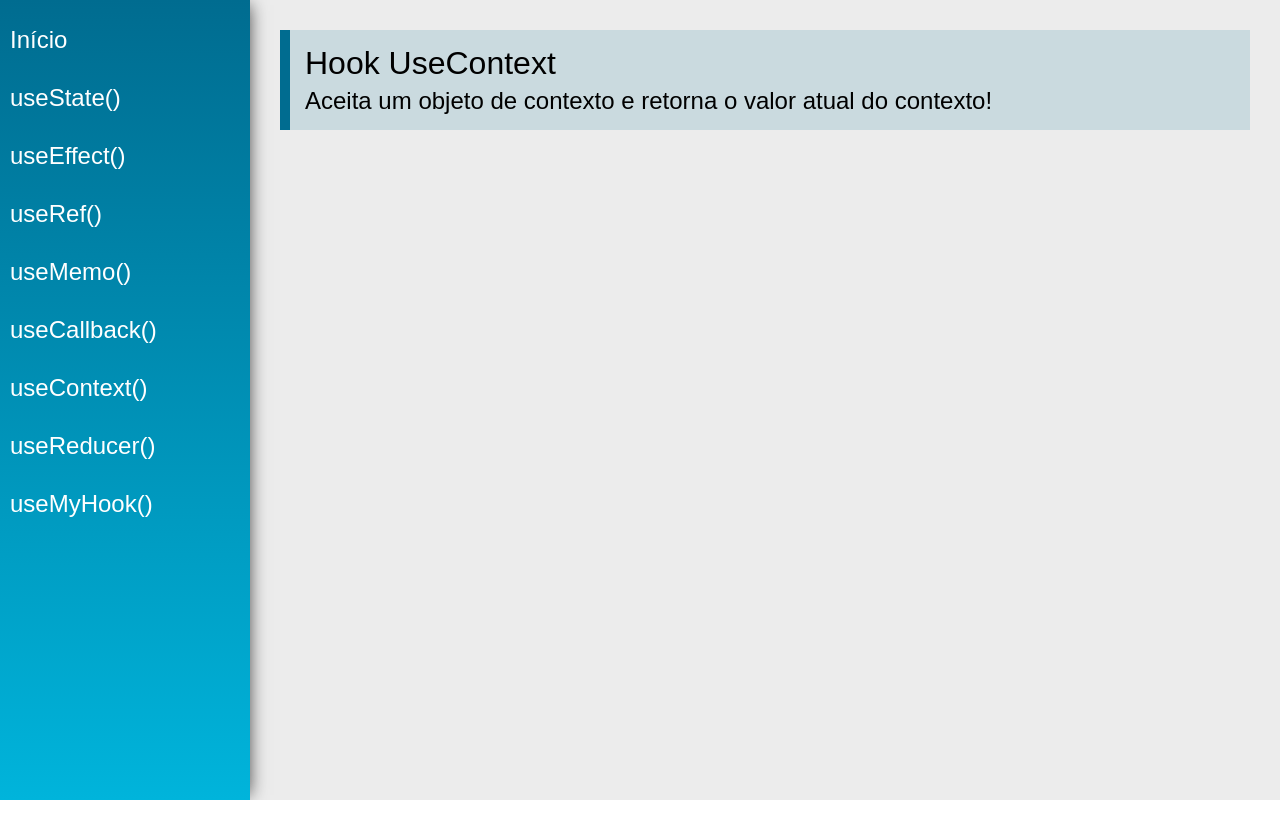
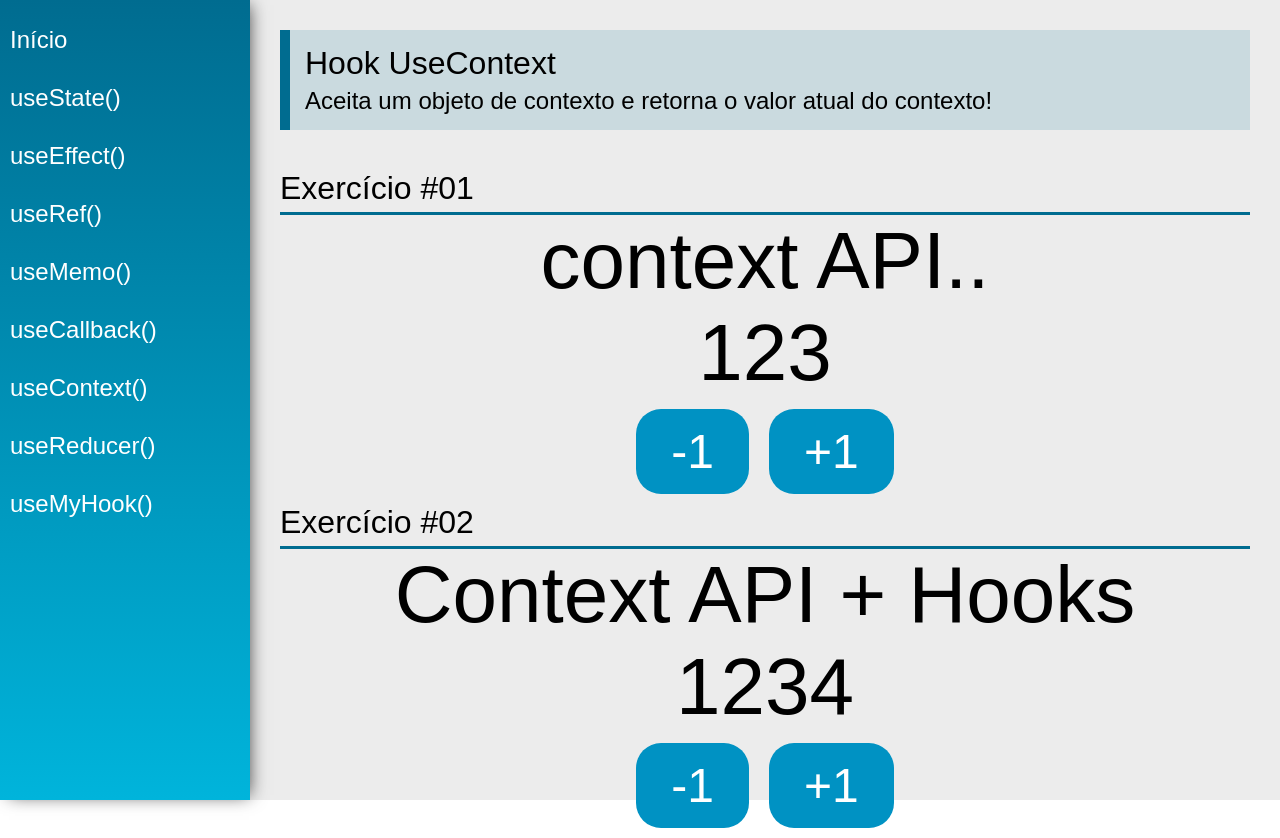
Before and after one commit to iThiagoLessa/hooks, a React (Create React App) app: page /useContext in a window 1280 px wide. Before the commit the page ends 800 px from the top, so only its background shows below. Built offline with nearby package versions, Linux system fonts and the light colour scheme.

Commit message:
Hook useContext

```diff
--- /dev/null
+++ b/src/data/DataContext.js
@@ -0,0 +1,10 @@
+import React from "react";
+
+export const data = {
+    number: 123,
+    text: "context API.."
+}
+
+const DataContext = React.createContext(null);
+
+export default DataContext;
--- /dev/null
+++ b/src/data/Store.jsx
@@ -0,0 +1,31 @@
+import React, { useState } from "react";
+
+
+const initialState = {
+    number: 1234,
+    text: "Context API + Hooks"
+}
+
+export const AppContext = React.createContext(initialState);
+
+const Store = props => {
+    const [state, setState] = useState(initialState);
+    function updateState(key, value) {
+        setState({
+            ...state,
+            [key]: value
+        });
+    }
+    return(
+        <AppContext.Provider value={{
+            number: state.number,
+            text: state.text,
+            setNumber: n => updateState('number', n),
+            setText: t => updateState('text', t)
+        }}>
+            {props.children}
+        </AppContext.Provider>
+    )
+}
+
+export default Store;
--- a/src/views/App.jsx
+++ b/src/views/App.jsx
@@ -1,19 +1,25 @@
-import './App.css'
-import React from 'react'
-import { BrowserRouter as Router } from  'react-router-dom'
+import './App.css';
+import React, { useState } from 'react';
+import { BrowserRouter as Router } from  'react-router-dom';
 
-import Menu from '../components/layout/Menu'
-import Content from '../components/layout/Content'
+import Menu from '../components/layout/Menu';
+import Content from '../components/layout/Content';
+import DataContext, {data} from "../data/DataContext";
+import Store from "../data/Store";
 
 const App = props => {
-
+    const [state, setState] = useState(data);
     return (
+        <Store>
+            <DataContext.Provider value={{state,setState}}>
                 <div className="App">
                     <Router>
                         <Menu />
                         <Content />
                     </Router>
                 </div>
+            </DataContext.Provider>
+        </Store>
     )
 }
 
--- a/src/views/examples/UseContext.jsx
+++ b/src/views/examples/UseContext.jsx
@@ -1,13 +1,48 @@
-import React from 'react'
+import React, { useContext, useEffect } from 'react'
 import PageTitle from '../../components/layout/PageTitle'
+import SectionTitle from '../../components/layout/SectionTitle';
+
+import DataContext from "../../data/DataContext";
+import { AppContext } from '../../data/Store';
 
 const UseContext = (props) => {
+    const {state, setState} = useContext(DataContext);
+    function addNumber(delta) {
+        setState({
+            ...state,
+            number: state.number + delta
+        });
+    }
+    const {number, text, setNumber} = useContext(AppContext);
+
     return (
         <div className="UseContext">
             <PageTitle
                 title="Hook UseContext"
                 subtitle="Aceita um objeto de contexto e retorna o valor atual do contexto!"
             />
+            <SectionTitle title="Exercício #01"/>
+            <div className="center">
+                <span className="text">
+                    {state.text}
+                </span>
+                <span className="text">
+                    {state.number}
+                </span>
+                <div>
+                    <button className="btn" onClick={() => addNumber(-1)}>-1</button>
+                    <button className="btn" onClick={() => addNumber(+1)}>+1</button>
+                </div>
+            </div>
+            <SectionTitle title="Exercício #02"/>
+            <div className="center">
+                <span className="text">{text}</span>
+                <span className="text">{number}</span>
+                <div>
+                    <button className="btn" onClick={() => setNumber(number - 1)}>-1</button>
+                    <button className="btn" onClick={() => setNumber(number + 1)}>+1</button>
+                </div>
+            </div>
         </div>
     )
 }
```
Also changed, not shown: src/index.js (+7 -6 lines).
